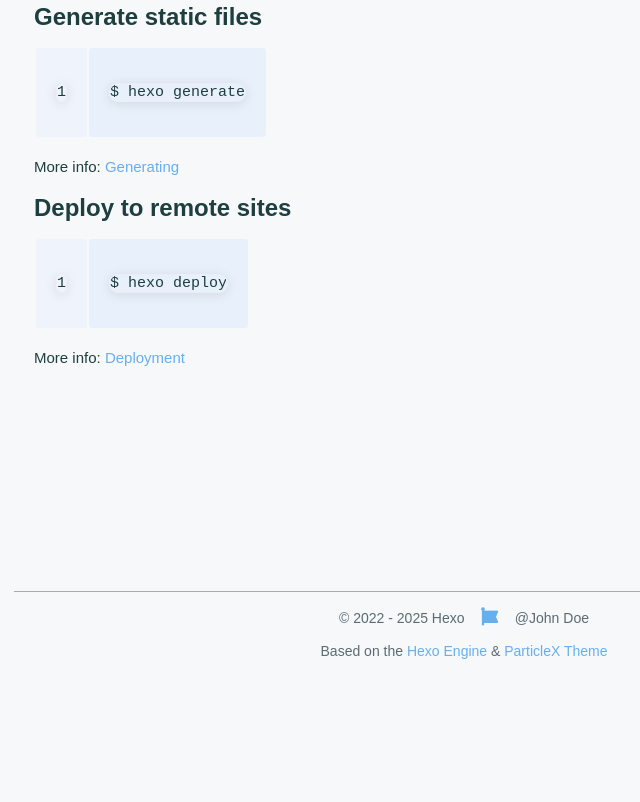
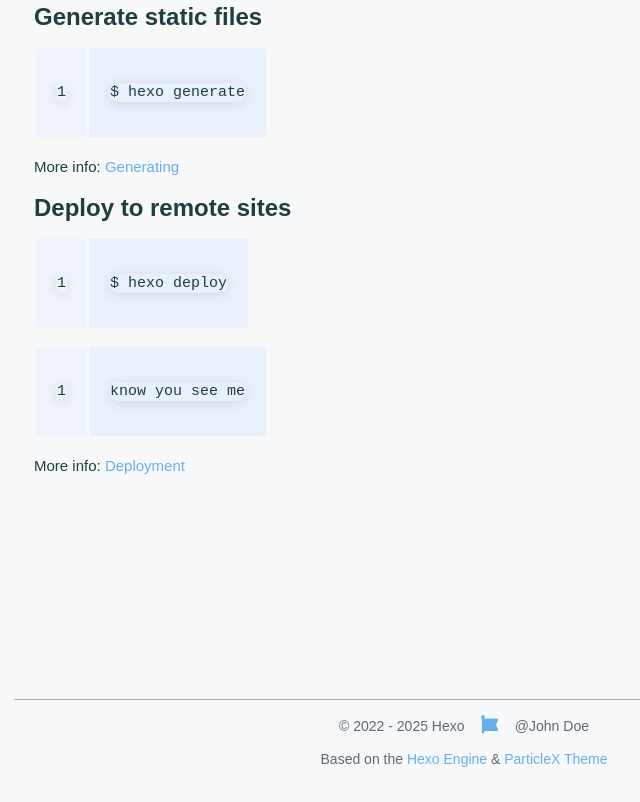
Before and after one commit to IkedaChizu/ikedachizu.github.io, a plain HTML site: page 2025/12/21/hello-world/index.html in a window 1280 px wide. Shown: the part 752-1554 px from the top of the page, without its empty margins (176-816 px from the left). Before the commit the page ends 1446 px from the top, so only its background shows below. Drawn offline with nearby package versions, Linux system fonts and the light colour scheme; a script that the page names is missing; a web font is replaced by a local one.

Commit message:
Site updated: 2025-12-21 20:51:42

```diff
--- a/2025/12/21/hello-world/index.html
+++ b/2025/12/21/hello-world/index.html
@@ -182,6 +182,8 @@
 <p>More info: <a target="_blank" rel="noopener" href="https://hexo.io/docs/generating.html">Generating</a></p>
 <h3 id="Deploy-to-remote-sites"><a href="#Deploy-to-remote-sites" class="headerlink" title="Deploy to remote sites"></a>Deploy to remote sites</h3><figure class="highlight bash"><table><tr><td class="gutter"><pre><span class="line">1</span><br></pre></td><td class="code"><pre><span class="line">$ hexo deploy</span><br></pre></td></tr></table></figure>
 
+<figure class="highlight plaintext"><table><tr><td class="gutter"><pre><span class="line">1</span><br></pre></td><td class="code"><pre><span class="line">know you see me</span><br></pre></td></tr></table></figure>
+
 <p>More info: <a target="_blank" rel="noopener" href="https://hexo.io/docs/one-command-deployment.html">Deployment</a></p>
 
     </div>
```
Also changed, not shown: index.html (+2 -0 lines).
